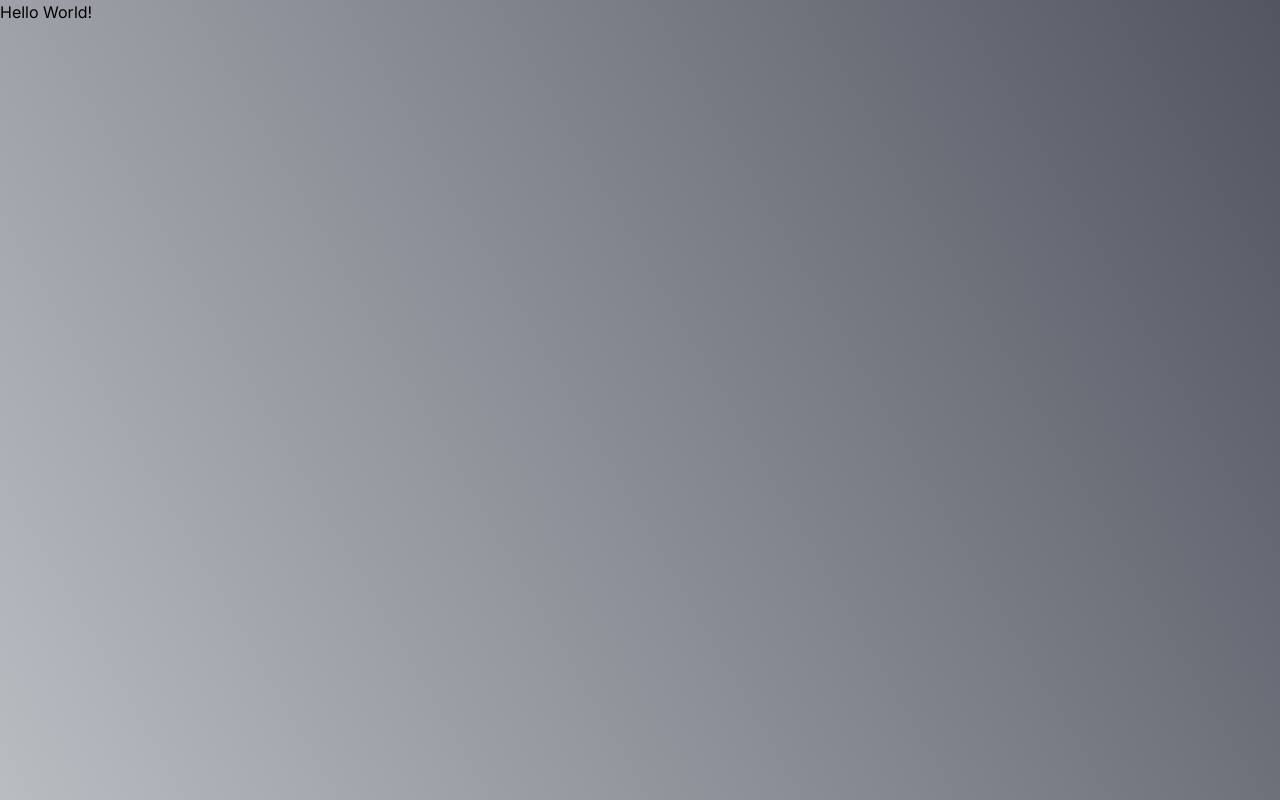
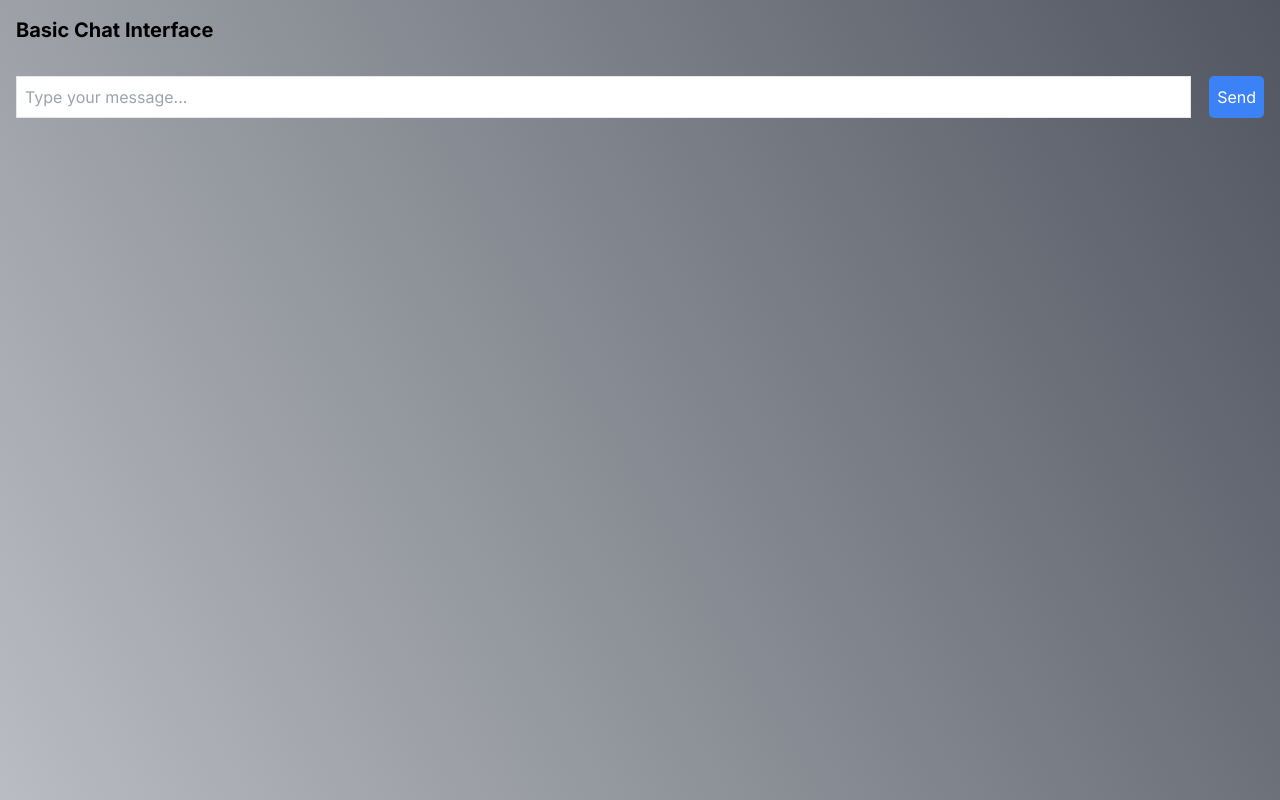
Before and after one commit to M4T1SS3/mercedes-sales-bot, a Next.js app in the folder frontend/: page / in a window 1280 px wide. Built offline with nearby package versions, Linux system fonts and the light colour scheme.

Commit message:
Added a basic frontend that is integrated with the backend

```diff
--- /dev/null
+++ b/frontend/src/app/app.css
@@ -0,0 +1,67 @@
+/* Apply basic styles to the chat history container */
+.chat-history {
+    display: flex;
+    flex-direction: column;
+    gap: 10px; /* Space between bubbles */
+}
+
+/* Define styles for user and assistant bubbles */
+.chat-message {
+    max-width: 60%; /* Limit bubble width */
+    padding: 10px;
+    border-radius: 15px;
+    position: relative; /* For speech bubble tail */
+}
+
+/* Style for user message bubbles */
+.chat-message.user {
+    background-color: #d1e7dd; /* Light green */
+    align-self: flex-end; /* Align to the right */
+    text-align: right;
+}
+
+/* Add speech bubble tail for user messages */
+.chat-message.user::after {
+    content: '';
+    position: absolute;
+    top: 10px;
+    right: -10px;
+    border-width: 10px;
+    border-style: solid;
+    border-color: transparent transparent transparent #d1e7dd; /* Match bubble color */
+}
+
+/* Style for assistant message bubbles */
+.chat-message.assistant {
+    background-color: #f8d7da; /* Light pink */
+    align-self: flex-start; /* Align to the left */
+    text-align: left;
+}
+
+/* Add speech bubble tail for assistant messages */
+.chat-message.assistant::after {
+    content: '';
+    position: absolute;
+    top: 10px;
+    left: -10px;
+    border-width: 10px;
+    border-style: solid;
+    border-color: transparent transparent transparent #f8d7da; /* Match bubble color */
+}
+
+/* Form styling */
+form {
+    display: flex;
+    gap: 10px;
+    margin-top: 20px;
+}
+
+input {
+    flex: 1;
+}
+
+button {
+    padding: 10px 20px;
+    border: none;
+    border-radius: 5px;
+}
--- a/frontend/src/app/page.tsx
+++ b/frontend/src/app/page.tsx
@@ -1,7 +1,93 @@
-import Image from "next/image";
+"use client";
+
+import { useState, useEffect } from 'react';
+import { v4 as uuidv4 } from 'uuid';
+import './app.css';
+
+// Define the type for chat messages
+type ChatMessage = {
+  role: string;
+  content: string;
+};
 
 export default function Home() {
+  const [chatHistory, setChatHistory] = useState<ChatMessage[]>([]);
+  const [message, setMessage] = useState('');
+  const [sessionId, setSessionId] = useState<string | null>(null); // Session ID can be null initially
+
+  // Set a random UUID when the component is first rendered
+  useEffect(() => {
+    if (!sessionId) {
+      setSessionId(uuidv4()); // Generate a new UUID if it's null
+    }
+  }, [sessionId]); // Run only when sessionId is null
+
+  const handleSendMessage = async (event: React.FormEvent<HTMLFormElement>) => {
+    event.preventDefault();
+
+    if (!sessionId) {
+      console.error('Session ID is missing');
+      return;
+    }
+
+    try {
+      const response = await fetch('http://127.0.0.1:5000/chat', {
+        method: 'POST',
+        headers: {
+          'Content-Type': 'application/json',
+        },
+        body: JSON.stringify({
+          session_id: sessionId,
+          message: message,
+        }),
+      });
+
+      if (response.ok) { // Ensure the request was successful
+        const data = await response.json(); // Parse the response
+
+        // Update chat history
+        setChatHistory((prev) => [
+          ...prev,
+          { role: 'user', content: message },
+          { role: 'assistant', content: data.response },
+        ]);
+
+        setMessage(''); // Clear the message field
+      } else {
+        console.error('Failed to fetch response from backend');
+      }
+    } catch (error) {
+      console.error('Error occurred:', error);
+    }
+  };
+
   return (
-    <main className=""> Hello World! </main>
+      <main className="container mx-auto p-4">
+        <h1 className="text-xl font-bold mb-4">Basic Chat Interface</h1>
+
+        {/* Display chat history */}
+        <div className="chat-history">
+          {chatHistory.map((chat, index) => (
+              <div key={index} className={`chat-message ${chat.role}`}>
+                {chat.content}
+              </div>
+          ))}
+        </div>
+
+        {/* Form for sending messages */}
+        <form onSubmit={handleSendMessage} className="mt-4">
+          <input
+              type="text"
+              className="border p-2"
+              placeholder="Type your message..."
+              value={message}
+              onChange={(e) => setMessage(e.target.value)}
+              required
+          />
+          <button type="submit" className="bg-blue-500 text-white p-2 ml-2">
+            Send
+          </button>
+        </form>
+      </main>
   );
 }
```
Also changed, not shown: frontend/package.json (+6 -4 lines), 2 other files (tests, documents, lock files or other folders).
